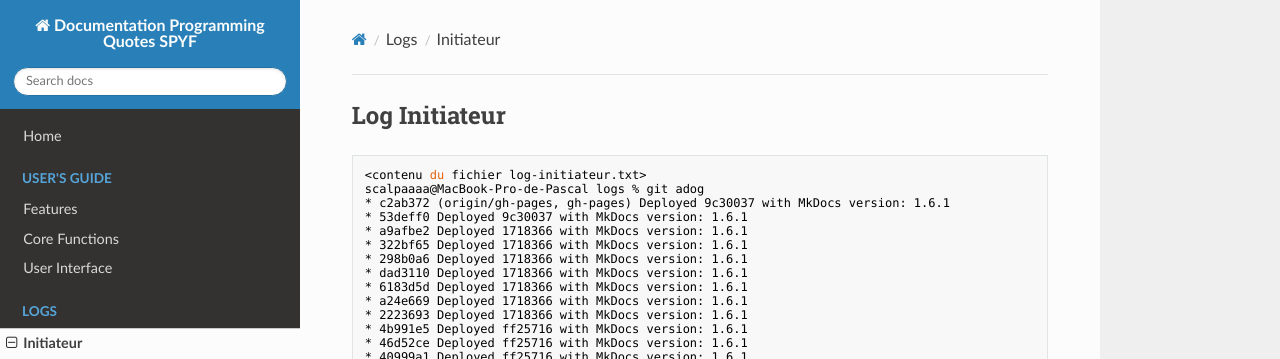
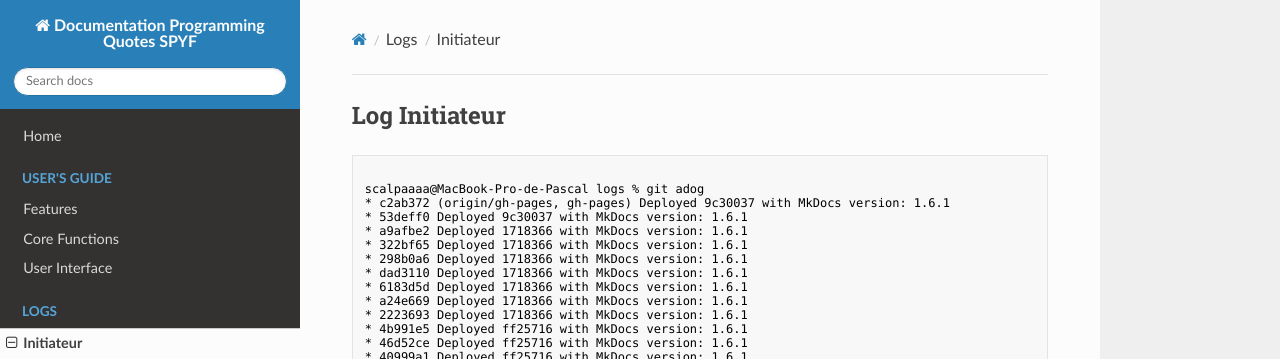
Before and after one commit to TI204/quotes-docs-spyf-team, an MkDocs documentation site: the page built from docs/logs/log-initiateur.md, in a window 1280 px wide and 1400 px high. Shown: the top 359 px of the window. Built offline with MkDocs 1.6.1, drawn with Linux system fonts in a browser that asks for light colours; nearby versions of some CDN libraries; some of the changed text lies outside the part shown.

Commit message:
Update log-initiateur.md

````diff
--- a/docs/logs/log-initiateur.md
+++ b/docs/logs/log-initiateur.md
@@ -1,7 +1,7 @@
 ## Log Initiateur
 
 ```bash
-<contenu du fichier log-initiateur.txt>
+
 scalpaaaa@MacBook-Pro-de-Pascal logs % git adog
 * c2ab372 (origin/gh-pages, gh-pages) Deployed 9c30037 with MkDocs version: 1.6.1
 * 53deff0 Deployed 9c30037 with MkDocs version: 1.6.1
````
